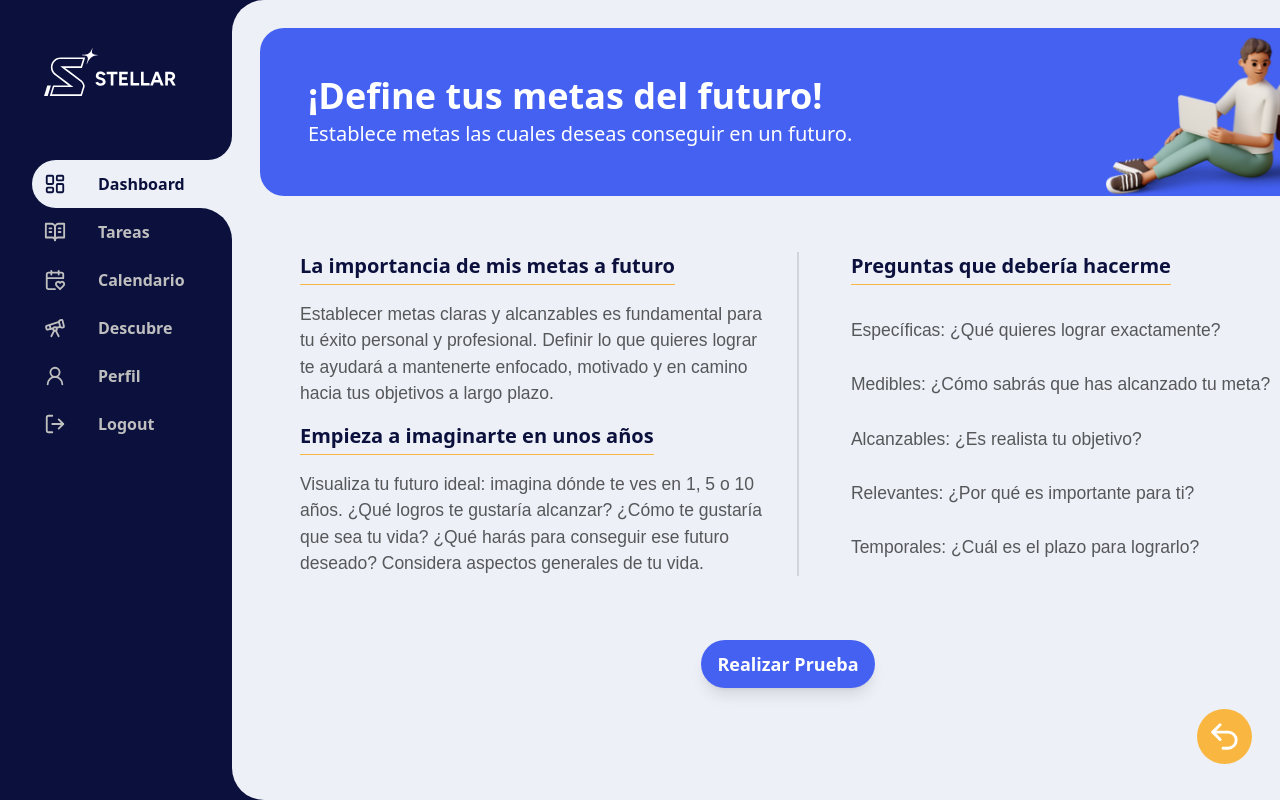
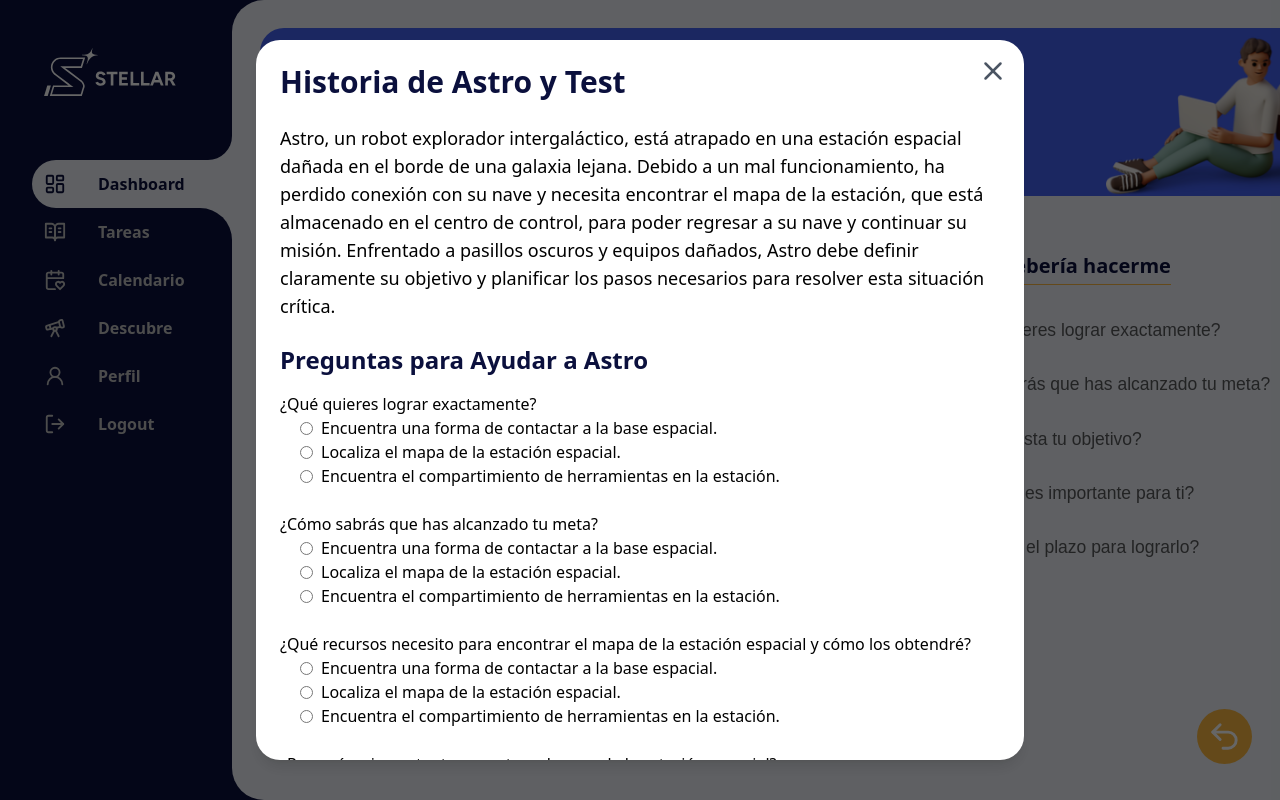
Before and after one commit to KevinLatino/Stellar-Frontend, a React (Vite) app: page /sidebar/set-goals in a window 1280 px wide. Both pictures are taken after a click on the button "Realizar Prueba". Shown: the top 800 px of the page. Built offline with nearby package versions, Linux system fonts and the light colour scheme.

Commit message:
First version of a modal

```diff
--- a/src/Screens/DiscoverScreens/SetGoals.jsx
+++ b/src/Screens/DiscoverScreens/SetGoals.jsx
@@ -1,9 +1,34 @@
-import React from 'react';
+import { useState } from 'react';
 import PeopleLearning from '../../../public/Ilustrations/Time-Management.png';
+import { X } from 'lucide-react';
 import BackToDiscover from './BackToDiscover';
 import { motion } from 'framer-motion';
 
 const SetGoals = () => {
+    const [modalIsOpen, setModalIsOpen] = useState(false);
+
+    const openModal = () => setModalIsOpen(true);
+    const closeModal = () => setModalIsOpen(false);
+
+    const Modal = ({ isOpen, onRequestClose, children }) => {
+
+        if (!isOpen) return null;
+
+        return (
+            <div className="fixed inset-0 flex items-center justify-center bg-black bg-opacity-60 z-50">
+                <div className="bg-white p-6 rounded-3xl max-w-3xl w-full mx-4 md:mx-0 relative shadow-lg overflow-auto max-h-[90vh]">
+                    <button
+                        onClick={onRequestClose}
+                        className="absolute top-4 right-4 text-gray-600 hover:text-gray-900"
+                    >
+                        <X size={30} />
+                    </button>
+                    {children}
+                </div>
+            </div>
+        );
+    };
+
     return (
         <>
             <div className='flex flex-col gap-14 relative animate__animated animate__fadeInDown'>
@@ -69,13 +94,184 @@ const SetGoals = () => {
 
                 <div className="flex justify-center mt-2">
                     <motion.button
-                    whileHover={{scale: 1.1}}
-                    className="bg-light-blue text-white px-4 py-2.5 rounded-full font-semibold text-lg shadow-lg">
+                        whileHover={{ scale: 1.1 }}
+                        onClick={openModal}
+                        className="bg-light-blue text-white px-6 py-3 rounded-full font-semibold text-lg shadow-lg">
                         Realizar Prueba
                     </motion.button>
                 </div>
             </div>
             <BackToDiscover />
+
+            <Modal
+                isOpen={modalIsOpen}
+                onRequestClose={closeModal}
+            >
+                <h2 className="text-3xl font-bold text-stellar-blue mb-6">Historia de Astro y Test</h2>
+                <p className="text-lg mb-6">
+                    Astro, un robot explorador intergaláctico, está atrapado en una estación espacial dañada en el borde de una galaxia lejana. Debido a un mal funcionamiento, ha perdido conexión con su nave y necesita encontrar el mapa de la estación, que está almacenado en el centro de control, para poder regresar a su nave y continuar su misión. Enfrentado a pasillos oscuros y equipos dañados, Astro debe definir claramente su objetivo y planificar los pasos necesarios para resolver esta situación crítica.
+                </p>
+
+                <h3 className="text-2xl font-semibold text-stellar-blue mb-4">Preguntas para Ayudar a Astro</h3>
+
+                <div className="flex flex-col gap-6">
+                    <div>
+                        <p>¿Qué quieres lograr exactamente?</p>
+                        <ul className="list-disc pl-5">
+                            <li className="flex items-center gap-2">
+                                <input
+                                    type="radio"
+                                    id="1-A"
+                                    name="1"
+                                />
+                                <label htmlFor="1-A">Encuentra una forma de contactar a la base espacial.</label>
+                            </li>
+                            <li className="flex items-center gap-2">
+                                <input
+                                    type="radio"
+                                    id="1-B"
+                                    name="1"
+                                />
+                                <label htmlFor="1-B">Localiza el mapa de la estación espacial.</label>
+                            </li>
+                            <li className="flex items-center gap-2">
+                                <input
+                                    type="radio"
+                                    id="1-C"
+                                    name="1"
+                                />
+                                <label htmlFor="1-C">Encuentra el compartimiento de herramientas en la estación.</label>
+                            </li>
+                        </ul>
+                    </div>
+
+                    <div>
+                        <p>¿Cómo sabrás que has alcanzado tu meta?</p>
+                        <ul className="list-disc pl-5">
+                            <li className="flex items-center gap-2">
+                                <input
+                                    type="radio"
+                                    id="2-A"
+                                    name="2"
+                                />
+                                <label htmlFor="2-A">Encuentra una forma de contactar a la base espacial.</label>
+                            </li>
+                            <li className="flex items-center gap-2">
+                                <input
+                                    type="radio"
+                                    id="2-B"
+                                    name="2"
+                                />
+                                <label htmlFor="2-B">Localiza el mapa de la estación espacial.</label>
+                            </li>
+                            <li className="flex items-center gap-2">
+                                <input
+                                    type="radio"
+                                    id="2-C"
+                                    name="2"
+                                />
+                                <label htmlFor="2-C">Encuentra el compartimiento de herramientas en la estación.</label>
+                            </li>
+                        </ul>
+                    </div>
+
+                    <div>
+                        <p>¿Qué recursos necesito para encontrar el mapa de la estación espacial y cómo los obtendré?</p>
+                        <ul className="list-disc pl-5">
+                            <li className="flex items-center gap-2">
+                                <input
+                                    type="radio"
+                                    id="3-A"
+                                    name="3"
+                                />
+                                <label htmlFor="3-A">Encuentra una forma de contactar a la base espacial.</label>
+                            </li>
+                            <li className="flex items-center gap-2">
+                                <input
+                                    type="radio"
+                                    id="3-B"
+                                    name="3"
+                                />
+                                <label htmlFor="3-B">Localiza el mapa de la estación espacial.</label>
+                            </li>
+                            <li className="flex items-center gap-2">
+                                <input
+                                    type="radio"
+                                    id="3-C"
+                                    name="3"
+                                />
+                                <label htmlFor="3-C">Encuentra el compartimiento de herramientas en la estación.</label>
+                            </li>
+                        </ul>
+                    </div>
+
+                    <div>
+                        <p>¿Por qué es importante encontrar el mapa de la estación espacial?</p>
+                        <ul className="list-disc pl-5">
+                            <li className="flex items-center gap-2">
+                                <input
+                                    type="radio"
+                                    id="4-A"
+                                    name="4"
+                                />
+                                <label htmlFor="4-A">Encuentra una forma de contactar a la base espacial.</label>
+                            </li>
+                            <li className="flex items-center gap-2">
+                                <input
+                                    type="radio"
+                                    id="4-B"
+                                    name="4"
+                                />
+                                <label htmlFor="4-B">Localiza el mapa de la estación espacial.</label>
+                            </li>
+                            <li className="flex items-center gap-2">
+                                <input
+                                    type="radio"
+                                    id="4-C"
+                                    name="4"
+                                />
+                                <label htmlFor="4-C">Encuentra el compartimiento de herramientas en la estación.</label>
+                            </li>
+                        </ul>
+                    </div>
+
+                    <div>
+                        <p>¿Cuál es el plazo para encontrar el mapa antes de que la estación se vuelva inoperativa?</p>
+                        <ul className="list-disc pl-5">
+                            <li className="flex items-center gap-2">
+                                <input
+                                    type="radio"
+                                    id="5-A"
+                                    name="5"
+                                />
+                                <label htmlFor="5-A">Encuentra una forma de contactar a la base espacial.</label>
+                            </li>
+                            <li className="flex items-center gap-2">
+                                <input
+                                    type="radio"
+                                    id="5-B"
+                                    name="5"
+                                />
+                                <label htmlFor="5-B">Localiza el mapa de la estación espacial.</label>
+                            </li>
+                            <li className="flex items-center gap-2">
+                                <input
+                                    type="radio"
+                                    id="5-C"
+                                    name="5"
+                                />
+                                <label htmlFor="5-C">Encuentra el compartimiento de herramientas en la estación.</label>
+                            </li>
+                        </ul>
+                    </div>
+                </div>
+
+                <div className='flex justify-center items-center'>
+                    <button className="mt-6 bg-light-blue text-white px-6 py-2 rounded-full">
+                        Verificar Respuestas
+                    </button>
+                </div>
+            </Modal>
         </>
     );
 }
```
